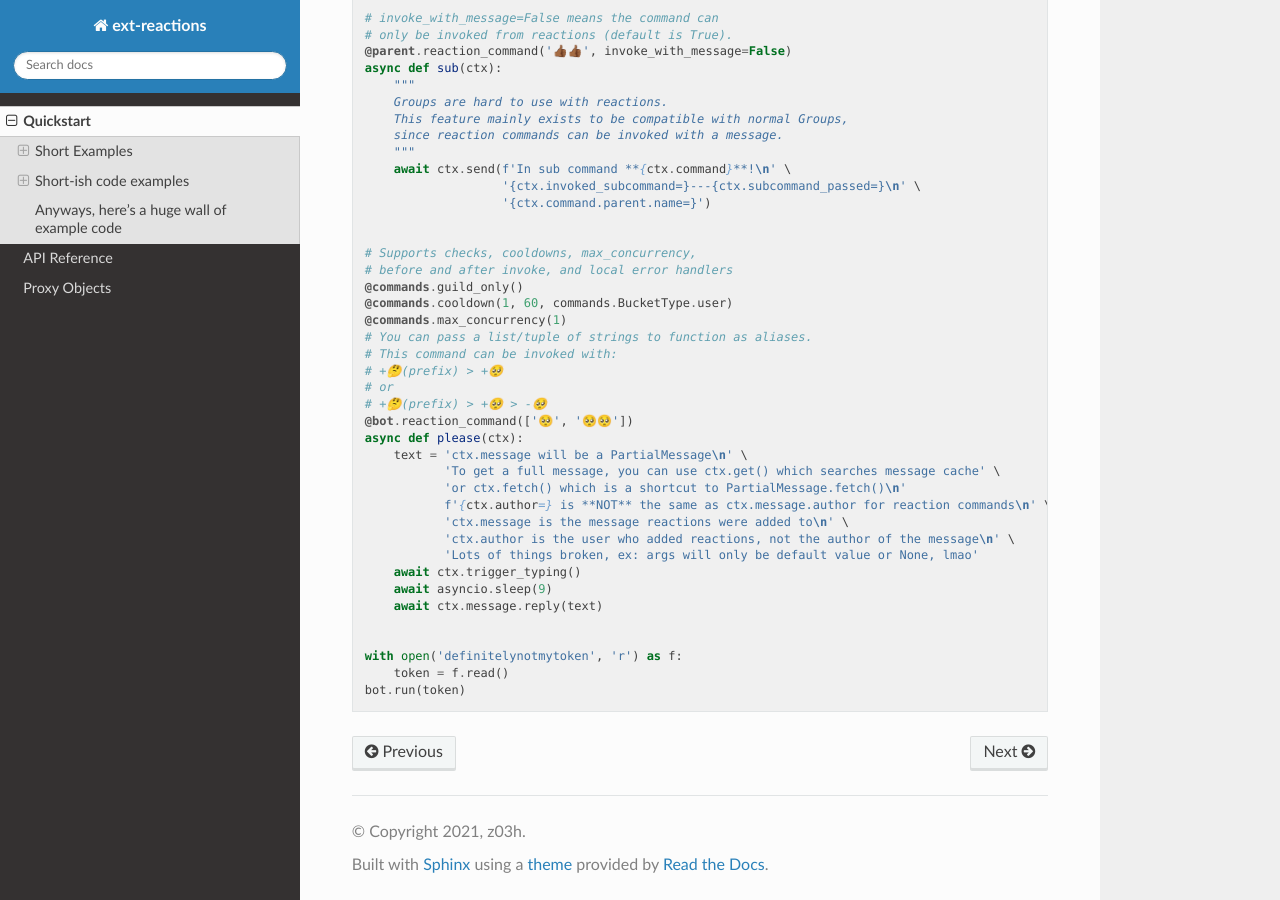
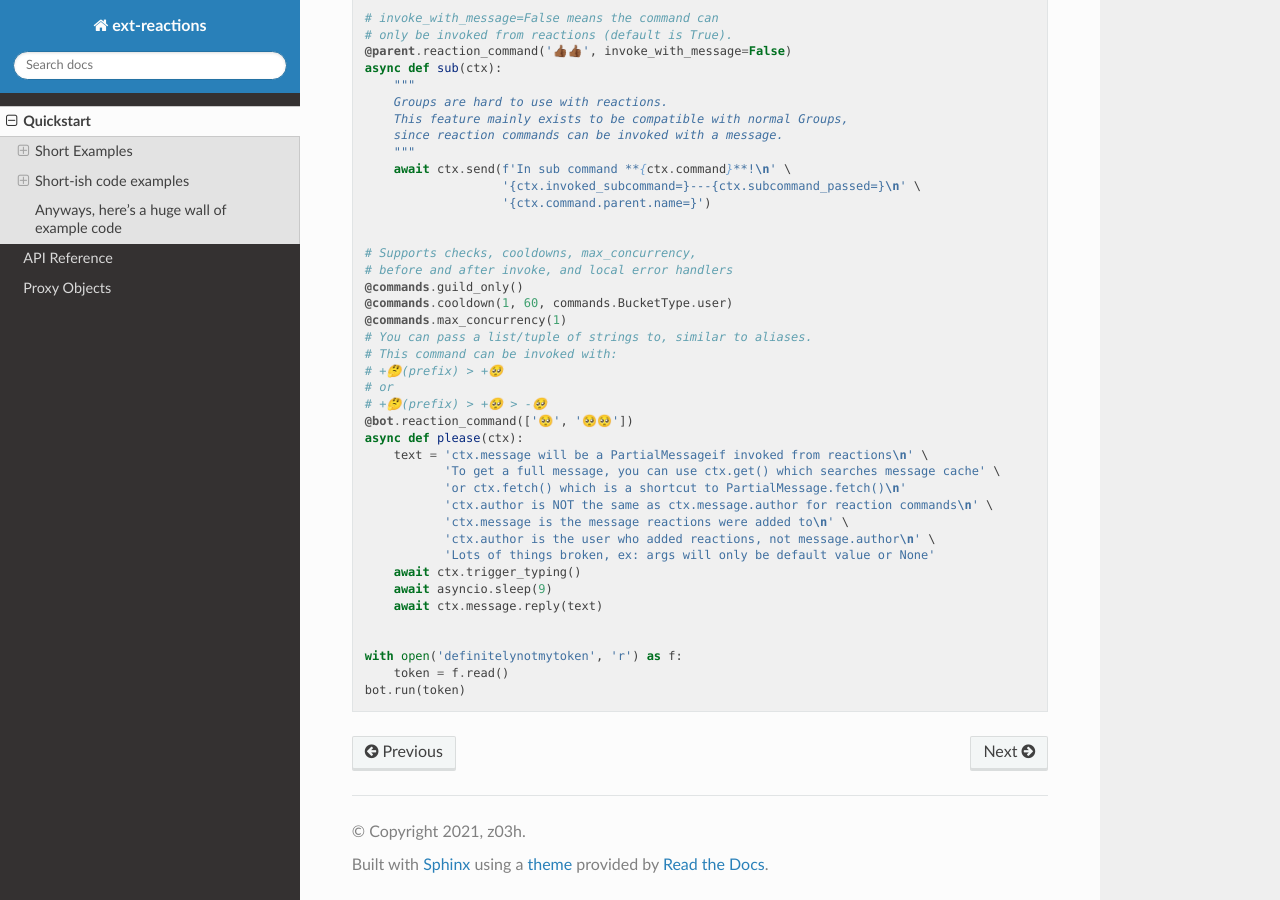
Before and after one commit to z03h/ext-reactions, a Sphinx documentation site: the page built from docs/source/quickstart.rst, in a window 1280 px wide and 900 px high, scrolled down 3967 px. Built offline with Sphinx 7.4.7 and the Read the Docs theme 2.0.0, drawn with Linux system fonts in a browser that asks for light colours; some of the changed text lies outside the part shown.

Commit message:
more docs changes

```diff
--- a/docs/source/quickstart.rst
+++ b/docs/source/quickstart.rst
@@ -112,9 +112,9 @@
 
     @bot.reaction_command(["👋👋", "👋👋👋"])
     async def hi(ctx):
-        # ctx.prefix will be which emoji(s) the user
+        # ctx.invoked_with will be which emoji(s) the user
         # invoked the command with, so "👋👋" or "👋👋👋".
-        await ctx.send(f"{ctx.prefix} {ctx.author}")
+        await ctx.send(f"{ctx.invoked_with} {ctx.author}")
 
 Groups
 ~~~~~~
@@ -165,7 +165,7 @@
     # can be invoked with any of 👍,👍🏻,👍🏼,👍🏽,👍🏾,👍🏿
     @bot.reaction_command("👍")
     async def hi(ctx):
-        await ctx.send(f"Send that {ctx.prefix} {ctx.author} 👍👍👍")
+        await ctx.send(f"Send that {ctx.invoked_with} {ctx.author} 👍👍👍")
 
 Anyways, here's a huge wall of example code
 ^^^^^^^^^^^^^^^^^^^^^^^^^^^^^^^^^^^^^^^^^^^
@@ -243,20 +243,20 @@
     @commands.guild_only()
     @commands.cooldown(1, 60, commands.BucketType.user)
     @commands.max_concurrency(1)
-    # You can pass a list/tuple of strings to function as aliases.
+    # You can pass a list/tuple of strings to, similar to aliases.
     # This command can be invoked with:
     # +🤔(prefix) > +🥺
     # or
     # +🤔(prefix) > +🥺 > -🥺
     @bot.reaction_command(['🥺', '🥺🥺'])
     async def please(ctx):
-        text = 'ctx.message will be a PartialMessage\n' \
+        text = 'ctx.message will be a PartialMessageif invoked from reactions\n' \
                'To get a full message, you can use ctx.get() which searches message cache' \
                'or ctx.fetch() which is a shortcut to PartialMessage.fetch()\n'
-               f'{ctx.author=} is **NOT** the same as ctx.message.author for reaction commands\n' \
+               'ctx.author is NOT the same as ctx.message.author for reaction commands\n' \
                'ctx.message is the message reactions were added to\n' \
-               'ctx.author is the user who added reactions, not the author of the message\n' \
-               'Lots of things broken, ex: args will only be default value or None, lmao'
+               'ctx.author is the user who added reactions, not message.author\n' \
+               'Lots of things broken, ex: args will only be default value or None'
         await ctx.trigger_typing()
         await asyncio.sleep(9)
         await ctx.message.reply(text)
```
Also changed, not shown: other parts of docs/source/quickstart.rst (+1 -1 lines), README.md (+7 -80 lines), docs/source/api.rst (+5 -2 lines), docs/source/index.rst (+12 -4 lines), 3 other files.
